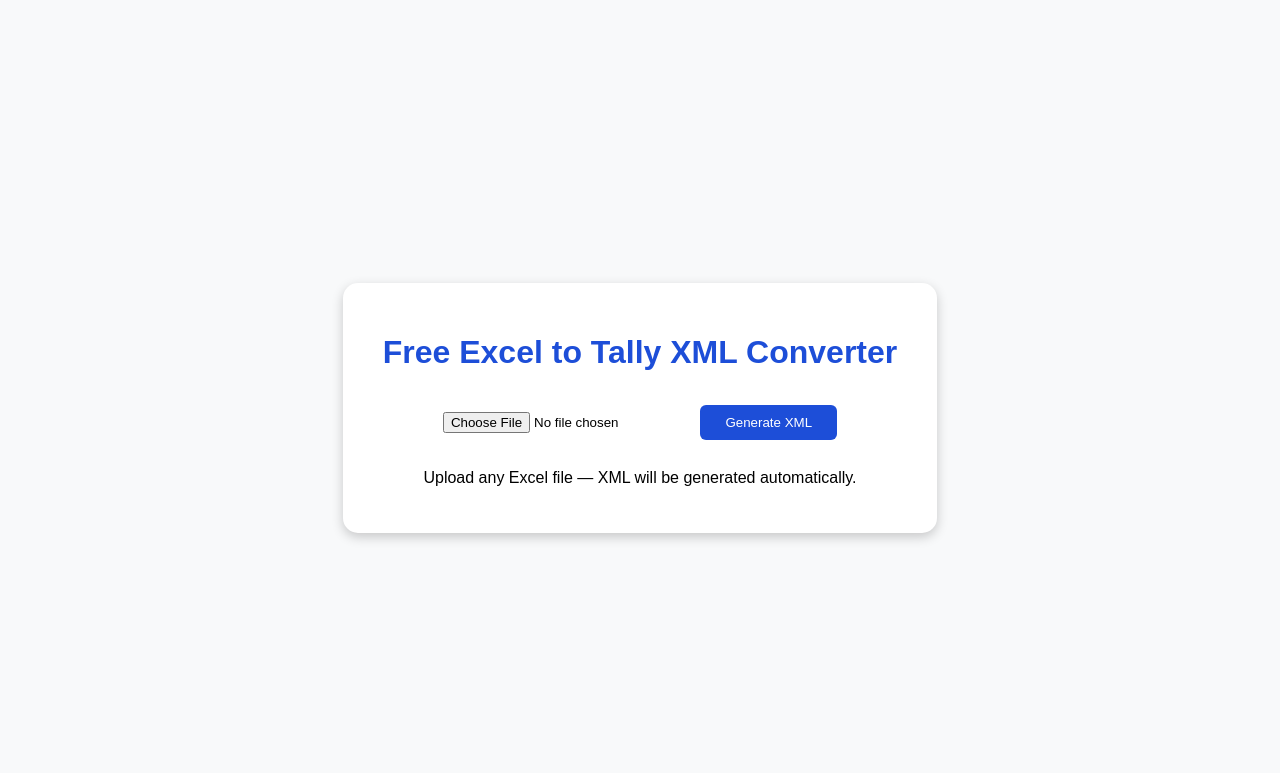
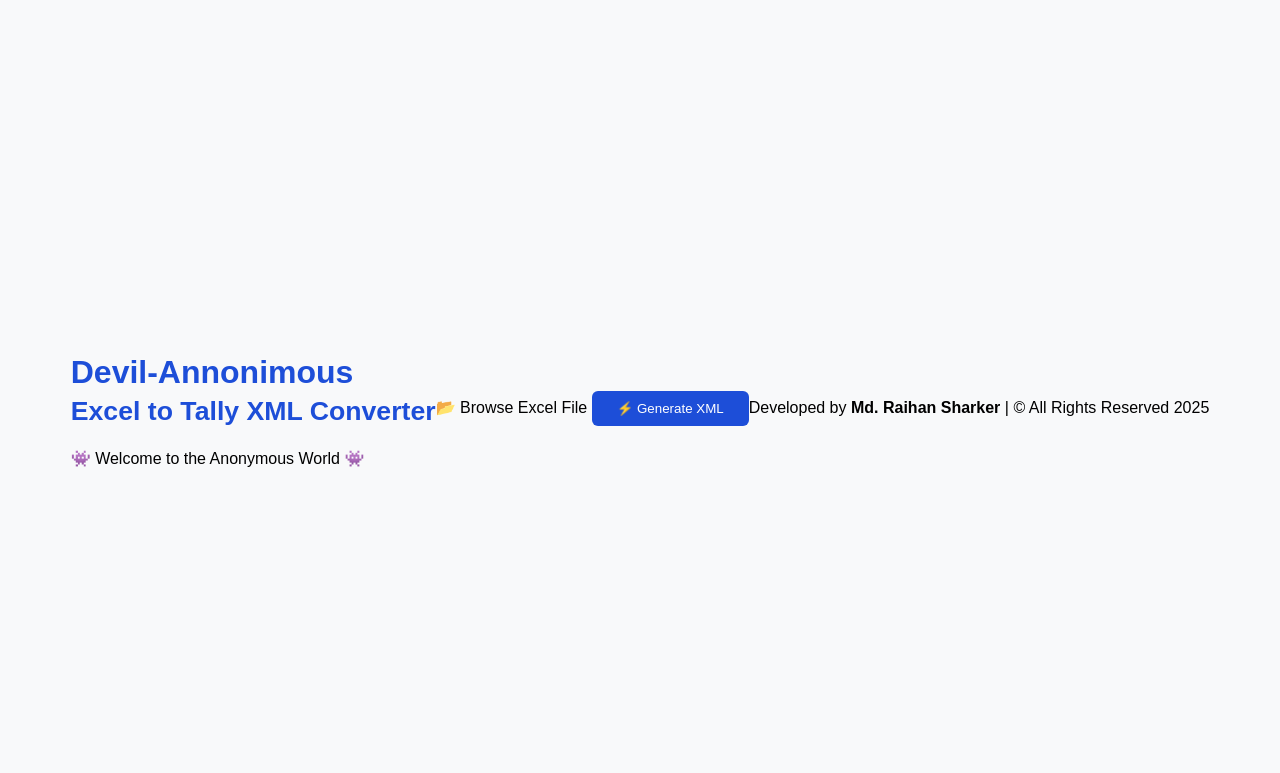
Before and after one commit to Devil-Annonimous/Tally-Excel-to-Xml, a Flask app: page / in a window 1280 px wide. Shown: the top 773 px of the page. Run offline with Flask 3, Linux system fonts and the light colour scheme.

Commit message:
index.html

```diff
--- a/templates/index.html
+++ b/templates/index.html
@@ -1,18 +1,40 @@
 <!DOCTYPE html>
 <html lang="en">
 <head>
-    <meta charset="UTF-8">
-    <title>Excel to Tally XML Converter</title>
-    <link rel="stylesheet" href="{{ url_for('static', filename='style.css') }}">
+  <meta charset="UTF-8">
+  <meta name="viewport" content="width=device-width, initial-scale=1.0">
+  <title>Devil-Annonimous | Excel to Tally XML</title>
+  <link rel="stylesheet" href="{{ url_for('static', filename='style.css') }}">
+  <link href="https://fonts.googleapis.com/css2?family=Orbitron:wght@400;600;700&display=swap" rel="stylesheet">
 </head>
 <body>
-    <div class="container">
-        <h1>Free Excel to Tally XML Converter</h1>
-        <form method="POST" enctype="multipart/form-data">
-            <input type="file" name="file" accept=".xls,.xlsx,.xlsm" required>
-            <button type="submit">Generate XML</button>
-        </form>
-        <p>Upload any Excel file — XML will be generated automatically.</p>
-    </div>
+  <div class="overlay"></div>
+
+  <header>
+    <h1><span class="devil">Devil-Annonimous</span> <br><small>Excel to Tally XML Converter</small></h1>
+    <p class="welcome">👾 Welcome to the Anonymous World 👾</p>
+  </header>
+
+  <main>
+    <form method="POST" enctype="multipart/form-data" class="upload-box">
+      <label for="file" class="file-label">
+        <input type="file" name="file" id="file" accept=".xls,.xlsx,.xlsm" required hidden>
+        <span class="file-text">📂 Browse Excel File</span>
+      </label>
+      <button type="submit" class="generate-btn">⚡ Generate XML</button>
+    </form>
+  </main>
+
+  <footer>
+    <p>Developed by <b>Md. Raihan Sharker</b> | © All Rights Reserved 2025</p>
+  </footer>
+
+  <script>
+    const input = document.getElementById('file');
+    const fileText = document.querySelector('.file-text');
+    input.addEventListener('change', () => {
+      fileText.textContent = input.files[0] ? `✅ ${input.files[0].name}` : '📂 Browse Excel File';
+    });
+  </script>
 </body>
 </html>
```
